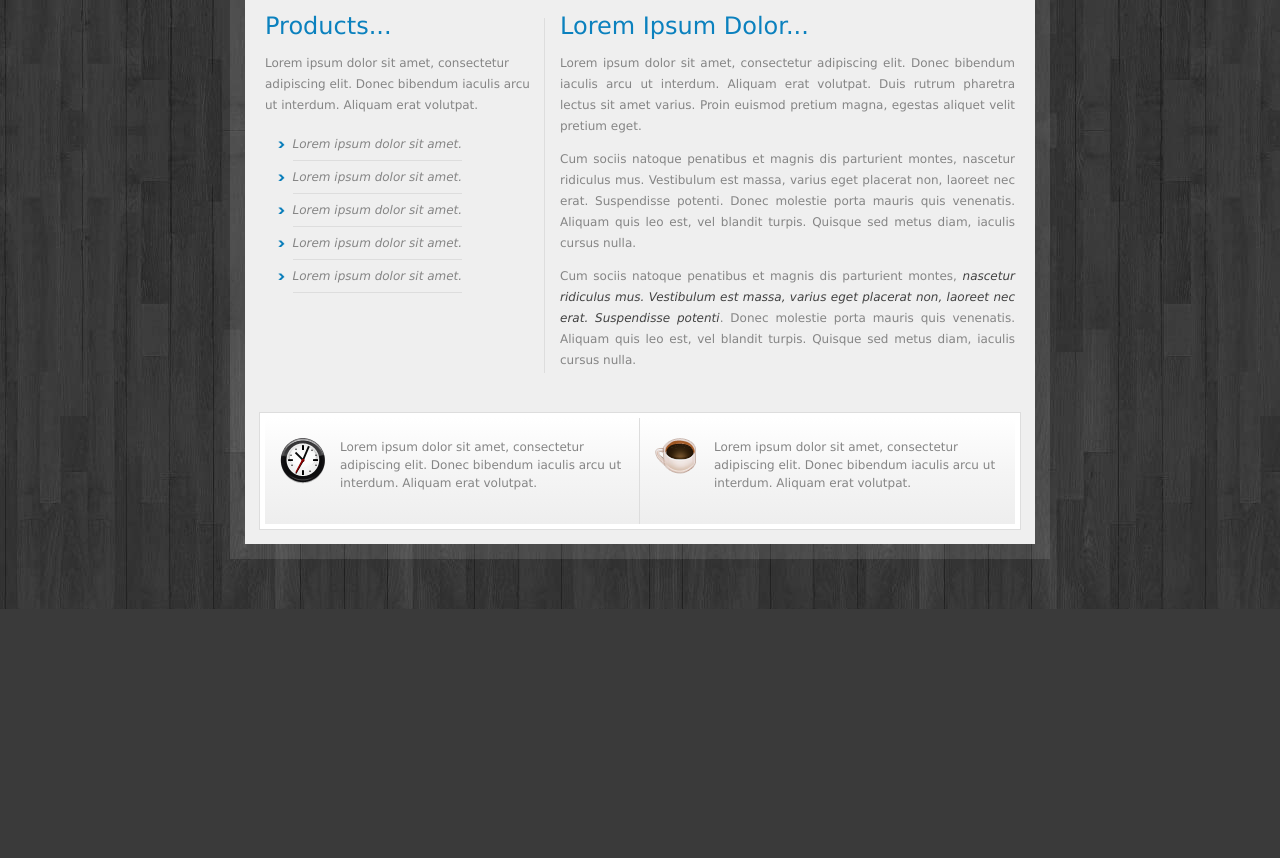
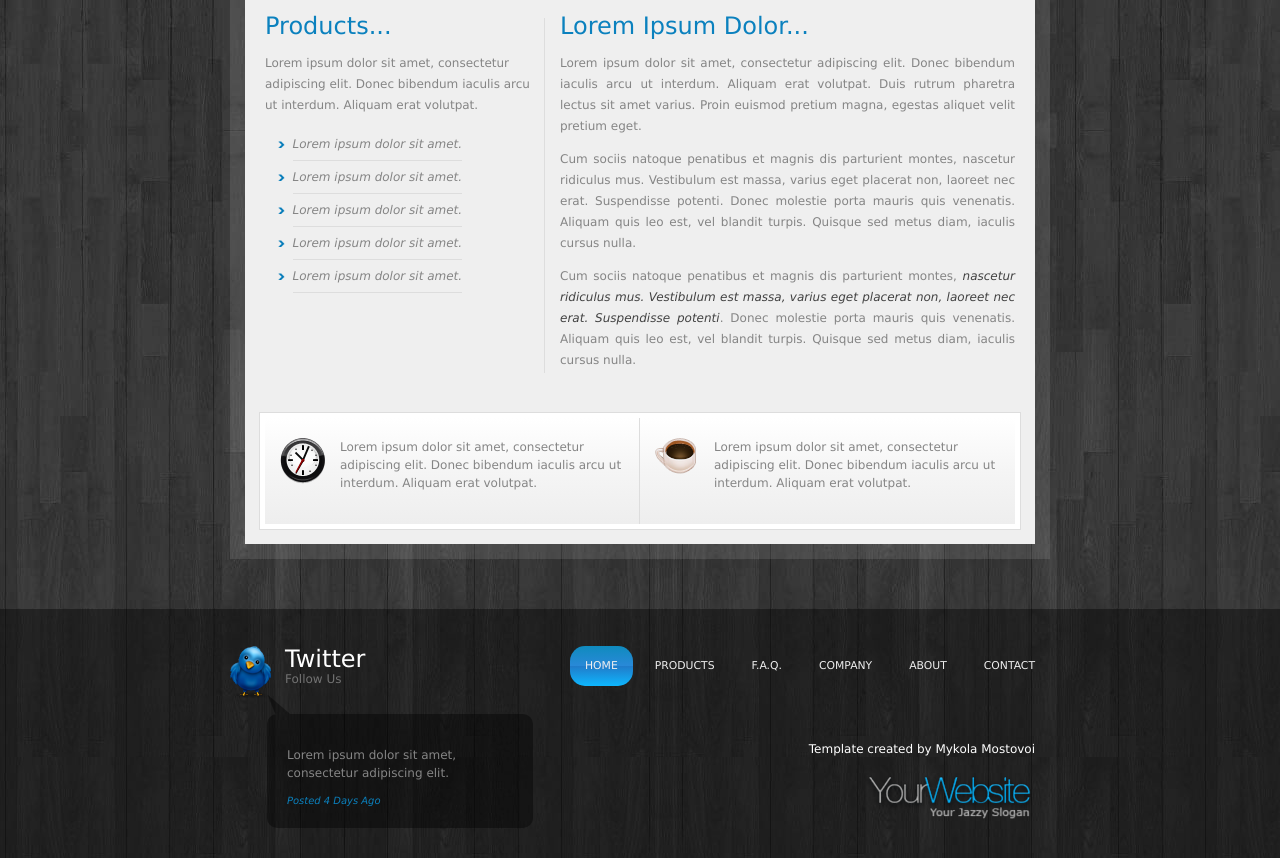
Before and after one commit to NickMostovoi/simple-template, a website: page index.html in a window 1280 px wide. Shown: the part 360-1218 px from the top of the page. Before the commit the page ends 969 px from the top, so only its background shows below. Drawn offline with Linux system fonts and the light colour scheme.

Commit message:
Закончена работа над footer+gulp comb

```diff
--- a/assets/scss/_bottom-sidebar.scss
+++ b/assets/scss/_bottom-sidebar.scss
@@ -3,13 +3,12 @@
 
   display: flex;
   flex: 1 0 100%;
+  flex-wrap: wrap;
+  order: 4;
 
   padding: $gutter;
 
   background-color: $light-color;
-
-  flex-wrap: wrap;
-  order: 4;
 
   &::before {
     position: absolute;
@@ -40,10 +39,10 @@
   position: relative;
 
   display: flex;
+  align-items: flex-start;
 
   border: 5px solid $white-color;
 
-  align-items: flex-start;
   @extend %linear-gradient;
 
   @media (min-width: $small + 1) {
@@ -77,10 +76,10 @@
   position: relative;
 
   display: flex;
+  align-items: flex-start;
 
   border: 5px solid $white-color;
 
-  align-items: flex-start;
   @extend %linear-gradient;
 
   @media (min-width: $small + 1) {
@@ -101,9 +100,9 @@
     }
 
     img {
+      order: 2;
+
       padding: 0 0 $gutter $gutter;
-
-      order: 2;
     }
   }
 }
--- a/assets/scss/_carousel.scss
+++ b/assets/scss/_carousel.scss
@@ -1,12 +1,12 @@
 .carousel {
   position: relative;
+
+  order: 1;
 
   width: 100%;
   padding: $gutter;
 
   background-color: $light-color;
-
-  order: 1;
 }
 
 .carousel-slides {
@@ -42,10 +42,9 @@
 
 .carousel-slide__image {
   display: flex;
+  align-items: center;
 
   padding: $gutter;
-
-  align-items: center;
 
   @media (min-width: $large + 1) {
     flex: 0 0 250px;
@@ -57,7 +56,6 @@
 
   @media (max-width: $small) {
     flex: 1 0 100%;
-
     justify-content: center;
   }
 
@@ -68,9 +66,9 @@
 
 .carousel-slide__text {
   @media (min-width: $small + 1) {
+    flex-grow: 1;
+
     padding: $gutter $gutter * 2 $gutter $gutter;
-
-    flex-grow: 1;
   }
 
   @media (max-width: $small) {
@@ -85,9 +83,9 @@
     color: $white-color;
 
     @media (min-width: $small + 1) {
+      flex-grow: 1;
+
       margin: $gutter 0;
-
-      flex-grow: 1;
     }
 
     @media (max-width: $small) {
@@ -109,11 +107,11 @@
     @include block-with-text;
 
     @media (min-width: $small + 1) {
+      flex-grow: 1;
+
       margin-bottom: $gutter;
 
       text-align: justify;
-
-      flex-grow: 1;
     }
 
     @media (max-width: $small) {
--- a/assets/scss/_common.scss
+++ b/assets/scss/_common.scss
@@ -9,13 +9,12 @@ html {
 
 body {
   display: flex;
+  align-items: center;
   flex-direction: column;
 
   background: url("../img/background.jpg");
   background-color: #3a3a3a;
   background-position: 50% 0;
-
-  align-items: center;
 }
 
 a {
@@ -51,8 +50,8 @@ li {
 }
 
 .wrapper {
+  flex-grow: 1;
+
   max-width: $large;
   padding: 0 $gutter;
-
-  flex-grow: 1;
 }
--- a/assets/scss/_extends.scss
+++ b/assets/scss/_extends.scss
@@ -1,3 +1,3 @@
 %linear-gradient {
-    background: linear-gradient(to bottom, #ffffff 0%, #f5f5f5 50%, #eeeeee 100%);
-  }
+  background: linear-gradient(to bottom, #ffffff 0%, #f5f5f5 50%, #eeeeee 100%);
+}
--- a/assets/scss/_footer.scss
+++ b/assets/scss/_footer.scss
@@ -0,0 +1,157 @@
+.footer {
+  display: flex;
+  justify-content: center;
+
+  width: 100%;
+
+  background-color: rgba(0, 0, 0, 0.4);
+
+  &-left {
+    @media (max-width: $large) and (min-width: $small + 1) {
+      flex: 0 0 60%;
+    }
+
+    @media (max-width: $small) {
+      flex: 1 0 100%;
+    }
+  }
+
+  &-right {
+    @media (max-width: $large) and (min-width: $small + 1) {
+      flex: 0 0 40%;
+    }
+
+    @media (max-width: $small) {
+      flex: 1 0 100%;
+    }
+  }
+  .wrapper {
+    display: flex;
+
+    margin-top: 37px;
+
+    @media (max-width: $small) {
+      flex-wrap: wrap;
+    }
+  }
+
+  .menu {
+    @media (max-width: $xsmall) {
+      justify-content: center;
+    }
+
+    &__btn {
+      display: none;
+    }
+
+    &__list {
+      @media (max-width: $large) {
+        top: initial;
+        bottom: 100%;
+      }
+
+      &-item {
+        font-size: 0.9rem;
+      }
+    }
+  }
+}
+
+.footer-logo {
+  margin: $gutter;
+
+  @media (min-width: $small + 1) {
+    text-align: right;
+  }
+
+  @media (max-width: $small) {
+    text-align: center;
+  }
+}
+
+.twitter {
+  display: flex;
+  flex-wrap: wrap;
+
+  &__image {
+    flex: 0 0 55px;
+  }
+
+  &__description {
+    flex: 1 0 100px;
+
+    &-title {
+      display: block;
+
+      color: $white-color;
+
+      font-size: 2rem;
+    }
+
+    &-slogan {
+      color: #727272;
+    }
+  }
+
+  &__post {
+    position: relative;
+
+    flex: 1 0 calc(100% - 67px);
+
+    padding: 20px;
+
+    border-radius: 10px;
+    background: rgba(0, 0, 0, 0.4);
+
+    @media (min-width: $xsmall + 1) {
+      margin: 12px 30px 30px 37px;
+    }
+
+    @media (max-width: $xsmall) {
+      margin: 12px 0 30px 37px;
+    }
+
+    &::before {
+      position: absolute;
+      top: -19px;
+      left: 0;
+
+      content: url("../img/twitter-speech-bubble.png");
+    }
+  }
+
+  &__post-text {
+    color: $base-color;
+
+    line-height: 18px;
+  }
+
+  &__post-date {
+    color: $accent-color;
+
+    font-size: 0.83rem;
+    font-style: italic;
+  }
+}
+
+.copyright {
+  color: $white-color;
+
+  @media (min-width: $large + 1) {
+    margin: 57px $gutter $gutter $gutter;
+
+    text-align: right;
+  }
+
+  @media (max-width: $large) and (min-width: $small + 1) {
+    margin: $gutter * 5 $gutter $gutter $gutter;
+
+    text-align: right;
+  }
+
+  @media (max-width: $small) {
+    margin: $gutter * 2 $gutter $gutter $gutter;
+
+    text-align: center;
+  }
+}
--- a/assets/scss/_header.scss
+++ b/assets/scss/_header.scss
@@ -1,10 +1,9 @@
 .header {
   display: flex;
+  align-items: center;
   flex: 1 0 100%;
 
   margin: 34px 0;
-
-  align-items: center;
 }
 
 .header-logo {
--- a/assets/scss/_left-sidebar.scss
+++ b/assets/scss/_left-sidebar.scss
@@ -5,10 +5,9 @@
 
   @media (min-width: $small + 1) {
     flex: 0 0 $col-size;
+    order: 2;
 
     padding: 0 $gutter $gutter $gutter + 5;
-
-    order: 2;
 
     &::after {
       position: absolute;
@@ -25,10 +24,9 @@
 
   @media (max-width: $small) {
     flex: 1 0 100%;
+    order: 3;
 
     padding: 0 $gutter + 5 $gutter + 5 $gutter + 5;
-
-    order: 3;
   }
 
   ul {
--- a/assets/scss/_main.scss
+++ b/assets/scss/_main.scss
@@ -1,12 +1,11 @@
 .container {
   display: flex;
+  flex-wrap: wrap;
 
   margin-bottom: 50px;
   padding: $gutter;
 
   background: rgba($white-color, 0.1);
-
-  flex-wrap: wrap;
 }
 
 .main {
@@ -14,18 +13,16 @@
 
   @media (min-width: $small + 1) {
     flex: 1 0 calc(100% - #{$col-size});
+    order: 3;
 
     padding: 0 $gutter + 5 $gutter $gutter;
-
-    order: 3;
   }
 
   @media (max-width: $small) {
     flex: 1 0 100%;
+    order: 2;
 
     padding: $gutter + 5;
-
-    order: 2;
   }
 
   p {
--- a/assets/scss/_menu.scss
+++ b/assets/scss/_menu.scss
@@ -3,7 +3,6 @@
   z-index: 9;
 
   display: flex;
-
   justify-content: flex-end;
 
   @media (min-width: $small + 1) {
@@ -16,14 +15,13 @@
 
   &__list {
     display: flex;
+    align-items: center;
 
     min-height: 40px;
     margin: 0;
     padding: 0;
 
     list-style: none;
-
-    align-items: center;
 
     @media (max-width: $large) {
       position: absolute;
@@ -88,18 +86,20 @@
 
     &.active a {
       background: linear-gradient(
-        to bottom,
-        #0f8bbe 0%,
-        #2989d8 50%,
-        #207cca 51%,
-        #0eb7fe 100%
+      to bottom,
+      #0f8bbe 0%,
+      #2989d8 50%,
+      #207cca 51%,
+      #0eb7fe 100%
       );
     }
   }
 }
 
 .menu__btn {
+  align-items: center;
   flex-direction: column;
+  justify-content: center;
 
   width: 50px;
   height: 50px;
@@ -107,9 +107,6 @@
   cursor: pointer;
 
   background-color: rgba(#000000, 0.25);
-
-  align-items: center;
-  justify-content: center;
 
   @media (min-width: $large + 1) {
     display: none;
--- a/assets/scss/_variables.scss
+++ b/assets/scss/_variables.scss
@@ -1,4 +1,3 @@
-
 $large: 850px;
 $small: 768px;
 $xsmall: 576px;
--- a/index.html
+++ b/index.html
@@ -132,6 +132,51 @@
     </div>
   </div>
 
+  <footer class="footer">
+
+    <div class="wrapper">
+
+      <div class="footer-left twitter">
+        <div class="twitter__image">
+          <img src="assets/img/twitter-icon.png" alt="twitter logo">
+        </div>
+        <div class="twitter__description">
+          <span class="twitter__description-title">Twitter</span>
+          <span class="twitter__description-slogan">Follow Us</span>
+        </div>
+        <div class="twitter__post">
+          <p class="twitter__post-text">Lorem ipsum dolor sit amet, consectetur adipiscing elit.</p>
+          <span class="twitter__post-date">Posted 4 Days Ago</span>
+        </div>
+      </div>
+
+      <div class="footer-right">
+        <nav class="menu">
+          <div class="menu__btn">
+            <div class="menu__btn-row"></div>
+            <div class="menu__btn-row"></div>
+            <div class="menu__btn-row"></div>
+          </div>
+          <ul class="menu__list">
+            <li class="menu__list-item active"><a href="#">Home</a></li>
+            <li class="menu__list-item"><a href="#">Products</a></li>
+            <li class="menu__list-item"><a href="#">F.A.Q.</a></li>
+            <li class="menu__list-item"><a href="#">Company</a></li>
+            <li class="menu__list-item"><a href="#">About</a></li>
+            <li class="menu__list-item"><a href="#">Contact</a></li>
+          </ul>
+        </nav>
+        <div class="copyright">
+          Template created by Mykola Mostovoi
+        </div>
+        <div class="footer-logo">
+          <a href="#"><img src="assets/img/logo.png" alt="logo"></a>
+        </div>
+      </div>
+
+    </div>
+
+  </footer>
 
   <script src="libs/jquery/dist/jquery.min.js"></script>
   <script src="assets/js/main.min.js"></script>
```
Also changed, not shown: assets/css/style.css, assets/scss/_skin.scss (line endings or trailing spaces).
